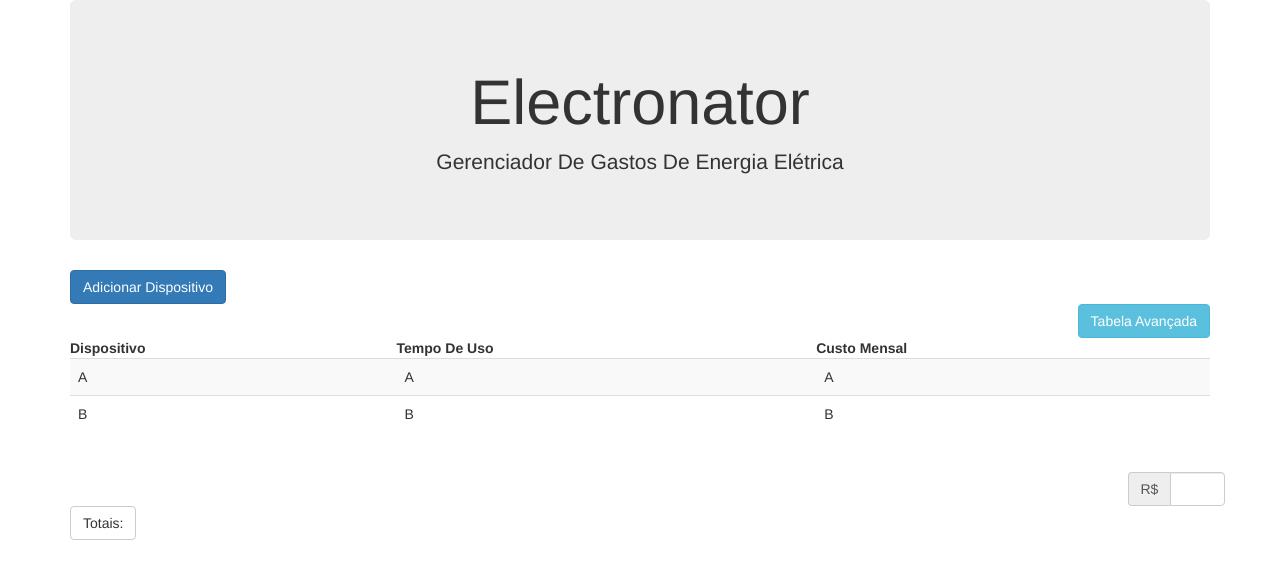
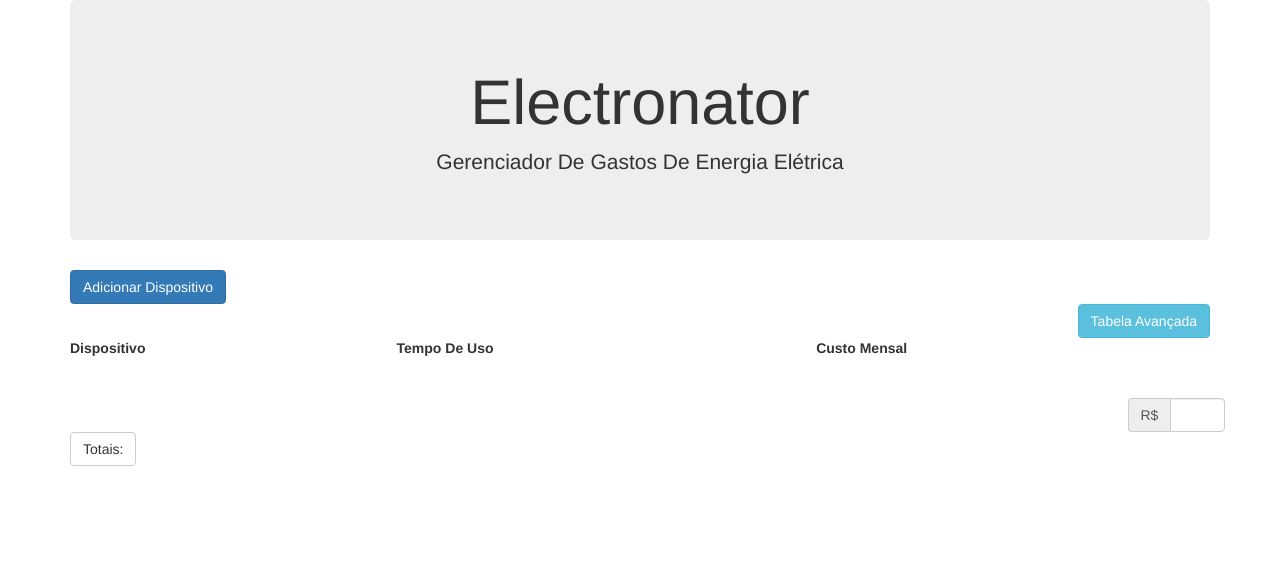
Before and after one commit to VChastinet/electricity-manager, an Angular app: page / in a window 1280 px wide. Shown: the top 578 px of the page. Built offline with nearby package versions, Linux system fonts and the light colour scheme.

Commit message:
now the input from de device-input.componet is being saved to indexed db and shown on the main table

```diff
--- a/src/app/device-input/device-input.component.html
+++ b/src/app/device-input/device-input.component.html
@@ -3,15 +3,15 @@
 
   <form (submit)="saveData($event)">
 
-    <label for="input-device">dispositivo:</label>
+    <label for="input-deviceInput">dispositivo:</label>
     <input
       placeholder="insira o nome do dispositivo"
-      id="input-device"
+      id="input-deviceInput"
       class="form-control"
       autocomplete="off"
       type="text"
       name="name"
-      [(ngModel)]="device.name">
+      [(ngModel)]="deviceInput.name">
 
     <label for="input-potency">potência (W):</label>
     <input
@@ -21,7 +21,7 @@
       autocomplete="off"
       type="number"
       name="potency"
-      [(ngModel)]="device.potency">
+      [(ngModel)]="deviceInput.potency">
 
 
     <label for="input-usage">tempo de uso</label>
@@ -35,14 +35,14 @@
         autocomplete="off"
         type="number"
         name="usage"
-        [(ngModel)]="device.usage">
+        [(ngModel)]="deviceInput.usage">
 
       <div class="input-group-addon">
 
         <select
         id="unity"
         name="unity"
-        [(ngModel)]="device.unity">
+        [(ngModel)]="deviceInput.unity">
 
           <option value="md">min/dia</option>
           <option value="hd">hr/dia</option>
--- a/src/app/device-input/device-input.component.ts
+++ b/src/app/device-input/device-input.component.ts
@@ -1,23 +1,22 @@
-import { Component, OnInit } from '@angular/core';
+import { Component } from '@angular/core';
 import { FormGroup, FormBuilder, Validators } from '@angular/forms'
 
 import { DeviceComponent } from '../device.component'
-
-import { DeviceDataService } from '../device-data.service'
+import { DeviceWithID, Device, DeviceDataService } from '../device-data.service'
 
 @Component({
   selector: 'app-device-input',
   templateUrl: './device-input.component.html',
   styleUrls: ['./device-input.component.css']
 })
-export class DeviceInputComponent implements OnInit {
+export class DeviceInputComponent{
 
   //private myForm = FormGroup;
-  public device: DeviceComponent = new DeviceComponent;
+  deviceList: Array<DeviceWithID> = [];
+  public deviceInput: DeviceComponent = new DeviceComponent;
 
-  constructor(public service: DeviceDataService /*private fb: FormBuilder*/) {
+  constructor(private deviceDataService: DeviceDataService /*private fb: FormBuilder*/) {
 
-    this.service = service;
     // this.myForm = fb.group({
     //   name: ["", Validators.compose([Validators.required, Validators.minLength(3)])],
     //   potency: ["", Validators.required]
@@ -27,15 +26,21 @@ export class DeviceInputComponent implements OnInit {
   saveData(event){
     event.preventDefault();
 
-    console.log(this.device);
+    let deviceInput = this.deviceInput;
 
-    this.service.add(this.device);
+    const devices: Device = {
+      deviceInput,
+      done: false
+    };
 
-    //this.service.getDevices();
+    this.deviceDataService
+      .add(devices)
+      .then((id) =>{
+        this.deviceList = [...this.deviceList, Object.assign({}, devices, { id })];
+      });
+
+
+    this.deviceInput = new DeviceComponent;
 
   }
-
-  ngOnInit() {
-  }
-
 }
--- a/src/app/device.component.ts
+++ b/src/app/device.component.ts
@@ -4,5 +4,5 @@ export class DeviceComponent{
   @Input() name: string = "";
   @Input() potency: number = null;
   @Input() usage: number = null;
-  @Input() unity: string = "hm";
+  @Input() unity: string = "hd";
 }
--- a/src/app/main-table/main-table.component.html
+++ b/src/app/main-table/main-table.component.html
@@ -7,16 +7,11 @@
     <th>tempo de uso</th>
     <th>custo mensal</th>
   </thead>
-  <tbody>
+  <tbody *ngFor="let device of deviceList">
     <tr>
-      <td>a</td>
-      <td>a</td>
-      <td>a</td>
-    </tr>
-    <tr>
-      <td>b</td>
-      <td>b</td>
-      <td>b</td>
+      <td>{{ device.deviceInput.name }}</td>
+      <td>{{ device.deviceInput.usage }} {{ device.deviceInput.unity }}</td>
+      <td>usage * fare</td>
     </tr>
   </tbody>
 </table>
--- a/src/app/main-table/main-table.component.ts
+++ b/src/app/main-table/main-table.component.ts
@@ -1,4 +1,6 @@
 import { Component, OnInit } from '@angular/core';
+
+import { DeviceWithID, DeviceDataService } from '../device-data.service';
 
 @Component({
   selector: 'app-main-table',
@@ -10,7 +12,9 @@ export class MainTableComponent implements OnInit {
   public advancedTable: boolean = false;
   public tableButtonName: string = 'Tabela Avançada';
 
-  constructor() { }
+  deviceList: Array<DeviceWithID>;
+
+  constructor(private devicedataService: DeviceDataService) { }
 
   showAdvanced() {
 
@@ -33,6 +37,11 @@ export class MainTableComponent implements OnInit {
   }
 
   ngOnInit() {
+    this.devicedataService
+      .getAll()
+      .then((devices: Array<DeviceWithID>) => {
+        this.deviceList = devices;
+      })
   }
 
 }
```
